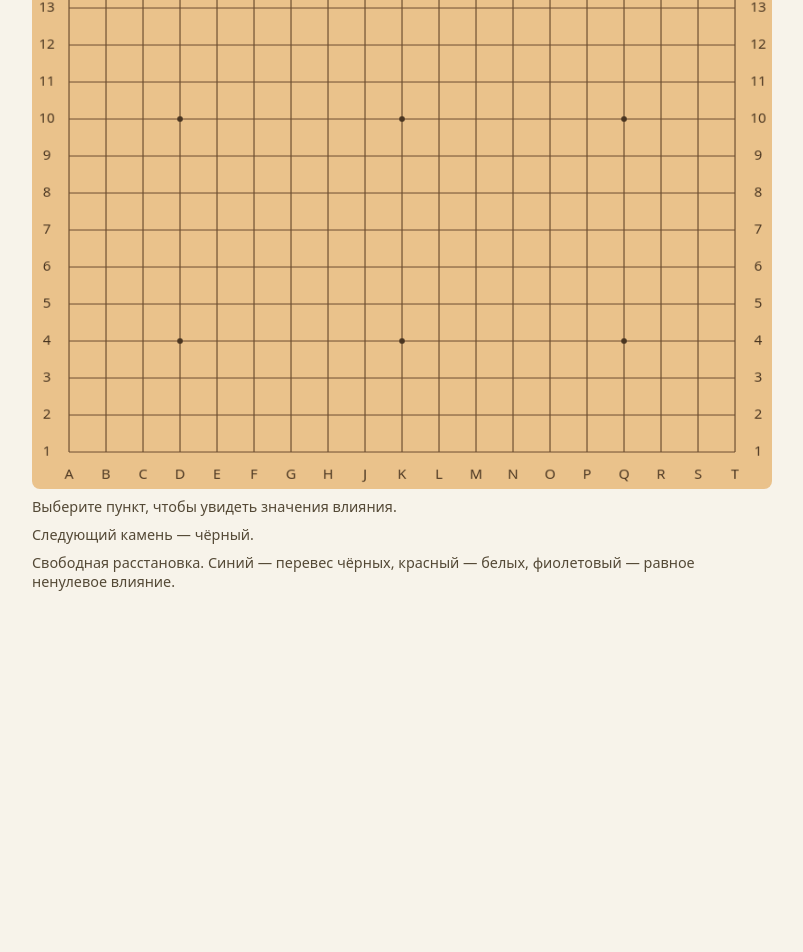
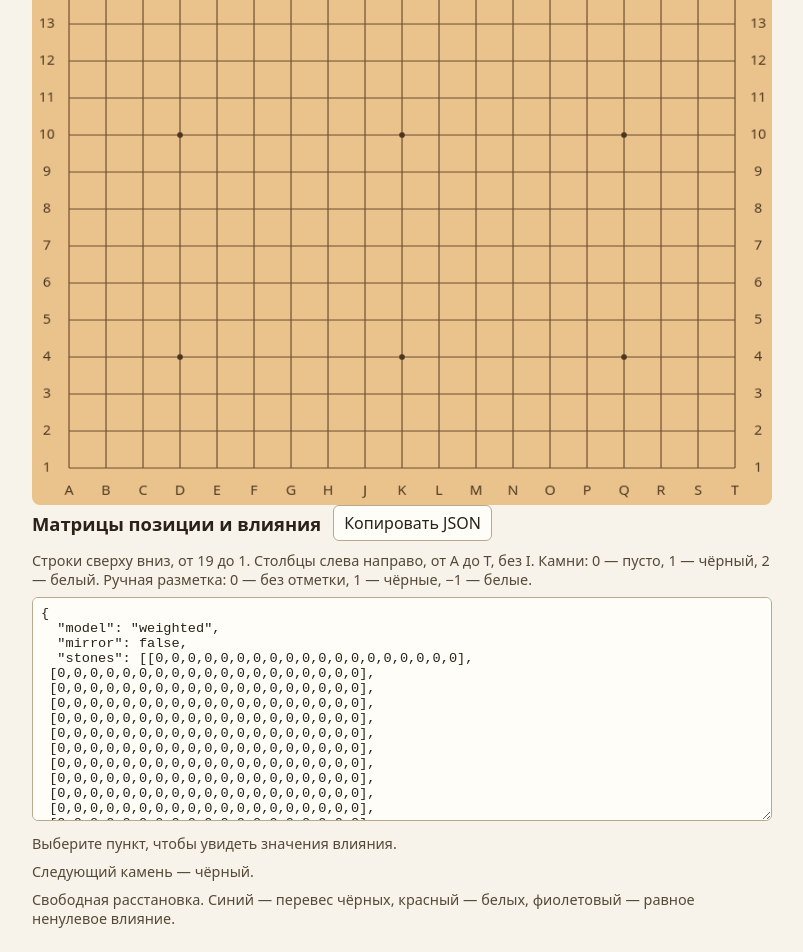
Before and after one commit to schoolweiqi/go-interfaces-influ, a plain HTML site: page index.html in a window 1280 px wide. Shown: the part 457-1409 px from the top of the page, without its empty margins (238-1041 px from the left). Before the commit the page ends 1072 px from the top, so only its background shows below. Drawn offline with Linux system fonts and the light colour scheme.

Commit message:
Export influence matrices and add manual painting

```diff
--- a/index.html
+++ b/index.html
@@ -17,6 +17,11 @@ canvas { display: block; width: 100%; height: auto; border-radius: 8px; cursor:
 p { margin: 8px 0; }
 .legend { color: #544936; font-size: .9rem; }
 #status, #point { min-height: 1.4em; }
+label[hidden] { display: none; }
+h2 { font-size: 1.15rem; margin: 0; }
+textarea { box-sizing: border-box; width: 100%; min-height: 14rem; resize: vertical;
+  padding: 8px; border: 1px solid #b9a98d; border-radius: 6px; background: #fffdf7;
+  color: inherit; font: .85rem ui-monospace, monospace; }
 </style>
 </head>
 <body>
@@ -42,11 +47,30 @@ p { margin: 8px 0; }
       <option value="ladder">По исходам ситё</option>
       <option value="geometry">Геометрические коридоры</option>
     </select></label>
+    <label>Раскраска <select id="paint-mode">
+      <option value="automatic">Расчётная</option>
+      <option value="manual">Ручная</option>
+    </select></label>
+    <label id="brush-label" hidden>Кисть <select id="brush">
+      <option value="1">Чёрные · синий</option>
+      <option value="-1">Белые · красный</option>
+      <option value="0">Ластик</option>
+    </select></label>
     <label><input type="checkbox" id="influence" checked> Влияние</label>
     <label><input type="checkbox" id="mirror" checked> Зеркало</label>
     <label><input type="checkbox" id="numbers"> Числа</label>
   </div>
-  <canvas id="board" width="800" height="800" tabindex="0" aria-label="Гобан 19 на 19. Стрелки выбирают пункт, Enter ставит камень."></canvas>
+  <canvas id="board" width="800" height="800" tabindex="0" aria-label="Гобан 19 на 19. Стрелки выбирают пункт, Enter применяет выбранный инструмент."></canvas>
+  <section aria-labelledby="matrices-title">
+    <div class="options">
+      <h2 id="matrices-title">Матрицы позиции и влияния</h2>
+      <button id="copy-matrices">Копировать JSON</button>
+      <span id="copy-status" class="legend" role="status"></span>
+    </div>
+    <p id="matrix-key" class="legend">Строки сверху вниз, от 19 до 1. Столбцы слева направо, от A до T, без I.
+      Камни: 0 — пусто, 1 — чёрный, 2 — белый. Ручная разметка: 0 — без отметки, 1 — чёрные, −1 — белые.</p>
+    <textarea id="matrices" aria-labelledby="matrices-title" aria-describedby="matrix-key" readonly wrap="off" spellcheck="false"></textarea>
+  </section>
   <p id="point" class="legend"></p>
   <p id="probes" class="legend" title="Крестики / квадратики. 1 — выход, 0 — захват, — неприменимо, ? — не решено."></p>
   <p id="status" class="legend" role="status"></p>
@@ -409,7 +433,13 @@ function calculateWeighted(board) {
 const get = id => document.getElementById(id);
 const canvas = get('board');
 const ctx = canvas.getContext('2d');
-let history = [{ board: new Uint8Array(area), next: 1, last: -1 }];
+const emptyFrame = () => ({
+  board: new Uint8Array(area),
+  paint: new Int8Array(area),
+  next: 1,
+  last: -1
+});
+let history = [emptyFrame()];
 let cursor = 0;
 let selected = 9 * size + 9;
 let hovered = null;
@@ -418,9 +448,10 @@ let ladderResults;
 let weightedResults;
 let geometryMasks;
 let calculatedModel;
-let calculatedFrame;
+let calculatedBoard;
 let calculatedMirror;
 const position = () => history[cursor];
+const manualMode = () => get('paint-mode').value === 'manual';
 const stoneName = color => color === 1 ? 'чёрный' : 'белый';
 const coordinate = index => letters[index % size] + (size - Math.floor(index / size));
 
@@ -444,30 +475,39 @@ function draw() {
   const isLadder = model === 'ladder';
   get('mirror').disabled = model !== 'geometry';
   const mirror = model === 'geometry' && get('mirror').checked;
-  if (frame !== calculatedFrame || mirror !== calculatedMirror || model !== calculatedModel) {
+  if (frame.board !== calculatedBoard || mirror !== calculatedMirror || model !== calculatedModel) {
     ladderResults = isLadder ? calculateLadders(frame.board) : null;
     weightedResults = model === 'weighted' ? calculateWeighted(frame.board) : null;
     geometryMasks = model === 'geometry' ? calculate(frame.board, mirror) : null;
     totals = weightedResults?.totals ?? ladderResults?.totals ?? geometryMasks.map(field =>
       field && Float32Array.from(field, mask => cellSectors.reduce((sum, _, sector) =>
         sum + counts[(mask >>> (sector * 4)) & 15], 0) / 4));
-    calculatedFrame = frame;
+    calculatedBoard = frame.board;
     calculatedMirror = mirror;
     calculatedModel = model;
   }
-  const influence = get('influence').checked;
+  const manual = manualMode();
+  const influence = manual || get('influence').checked;
   const numbers = get('numbers').checked;
   ctx.fillStyle = '#eac28b';
   ctx.fillRect(0, 0, 800, 800);
   if (influence) {
     frame.board.forEach((color, index) => {
       if (color) return;
+      const x = margin + (index % size) * spacing;
+      const y = margin + Math.floor(index / size) * spacing;
+      const half = spacing / 2;
+      if (manual) {
+        const paint = frame.paint[index];
+        if (paint) {
+          ctx.fillStyle = influenceColor(Number(paint > 0), Number(paint < 0), .45);
+          ctx.fillRect(x - half, y - half, spacing, spacing);
+        }
+        return;
+      }
       const black = totals[1][index];
       const white = totals[2][index];
       if (!black && !white) return;
-      const x = margin + (index % size) * spacing;
-      const y = margin + Math.floor(index / size) * spacing;
-      const half = spacing / 2;
       if (geometryMasks && [1, 2].some(color => {
         const mask = geometryMasks[color][index];
         return mask !== (mask & 15) * 0x1111;
@@ -524,7 +564,7 @@ function draw() {
       circle(x + 1, y + 2, 19, '#684d3a55');
       circle(x, y, 18.5, gradient);
       if (index === frame.last) circle(x, y, 4, color === 1 ? '#fff' : '#282218');
-    } else if (influence && numbers) {
+    } else if (!manual && influence && numbers) {
       const delta = totals[1][index] - totals[2][index];
       if (!delta && !totals[1][index]) return;
       ctx.fillStyle = '#201d27';
@@ -572,14 +612,50 @@ function showPoint(index) {
       .join(' | ') : '';
 }
 
+function formatMatrix(values) {
+  return '[' + Array.from({ length: size }, (_, row) => {
+    const start = row * size;
+    return JSON.stringify(Array.from(values.slice(start, start + size)));
+  }).join(',\n ') + ']';
+}
+
+function updateMatrices() {
+  const frame = position();
+  const matrices = {
+    stones: frame.board,
+    black: totals[1],
+    white: totals[2],
+    difference: Float64Array.from(totals[1], (black, index) => black - totals[2][index]),
+    manual: frame.paint
+  };
+  const header = [
+    '  "model": ' + JSON.stringify(calculatedModel),
+    '  "mirror": ' + calculatedMirror
+  ];
+  const fields = Object.entries(matrices).map(([name, values]) =>
+    '  ' + JSON.stringify(name) + ': ' + formatMatrix(values));
+  const output = get('matrices');
+  const value = '{\n' + [...header, ...fields].join(',\n') + '\n}';
+  if (output.value !== value) {
+    output.value = value;
+    get('copy-status').textContent = '';
+  }
+}
+
 function render() {
   get('step').textContent = 'Шаг ' + cursor + ' из ' + (history.length - 1);
   get('first').disabled = get('back').disabled = cursor === 0;
   get('last').disabled = get('forward').disabled = cursor === history.length - 1;
-  get('clear').disabled = !position().board.some(Boolean);
-  get('status').textContent = get('tool').value === 'alternate' ?
+  const frame = position();
+  const manual = manualMode();
+  get('clear').disabled = !frame.board.some(Boolean) && !frame.paint.some(Boolean);
+  get('brush-label').hidden = !manual;
+  for (const id of ['tool', 'influence', 'numbers']) get(id).disabled = manual;
+  get('status').textContent = manual ? 'Выберите кисть и отметьте свободные пункты.' :
+    get('tool').value === 'alternate' ?
     'Следующий камень — ' + stoneName(position().next) + '.' : '';
   draw();
+  updateMatrices();
 }
 
 function goTo(step) {
@@ -594,12 +670,22 @@ function record(frame) {
 
 function place(index) {
   const frame = position();
+  if (manualMode()) {
+    const color = Number(get('brush').value);
+    if (frame.board[index] || frame.paint[index] === color) return;
+    const paint = frame.paint.slice();
+    paint[index] = color;
+    record({ ...frame, paint });
+    return;
+  }
   const mode = get('tool').value;
   const color = mode === 'alternate' ? frame.next : Number(mode);
   if (frame.board[index] === color) return;
   const board = frame.board.slice();
   board[index] = color;
-  record({ board, next: color ? 3 - color : frame.next, last: color ? index : -1 });
+  const paint = frame.paint.slice();
+  paint[index] = 0;
+  record({ board, paint, next: color ? 3 - color : frame.next, last: color ? index : -1 });
 }
 
 function locate(event) {
@@ -645,8 +731,20 @@ get('first').onclick = () => goTo(0);
 get('back').onclick = () => goTo(cursor - 1);
 get('forward').onclick = () => goTo(cursor + 1);
 get('last').onclick = () => goTo(history.length - 1);
-get('clear').onclick = () => record({ board: new Uint8Array(area), next: 1, last: -1 });
-for (const id of ['tool', 'model', 'influence', 'mirror', 'numbers']) get(id).onchange = render;
+get('clear').onclick = () => record(emptyFrame());
+get('copy-matrices').onclick = async () => {
+  const output = get('matrices');
+  const status = get('copy-status');
+  try {
+    await navigator.clipboard.writeText(output.value);
+    status.textContent = 'Скопировано';
+  } catch {
+    output.focus();
+    output.select();
+    status.textContent = 'Текст выделен. Скопируйте его сочетанием Ctrl+C или ⌘C.';
+  }
+};
+for (const id of ['tool', 'model', 'paint-mode', 'influence', 'mirror', 'numbers']) get(id).onchange = render;
 render();
 </script>
 </body>
```
